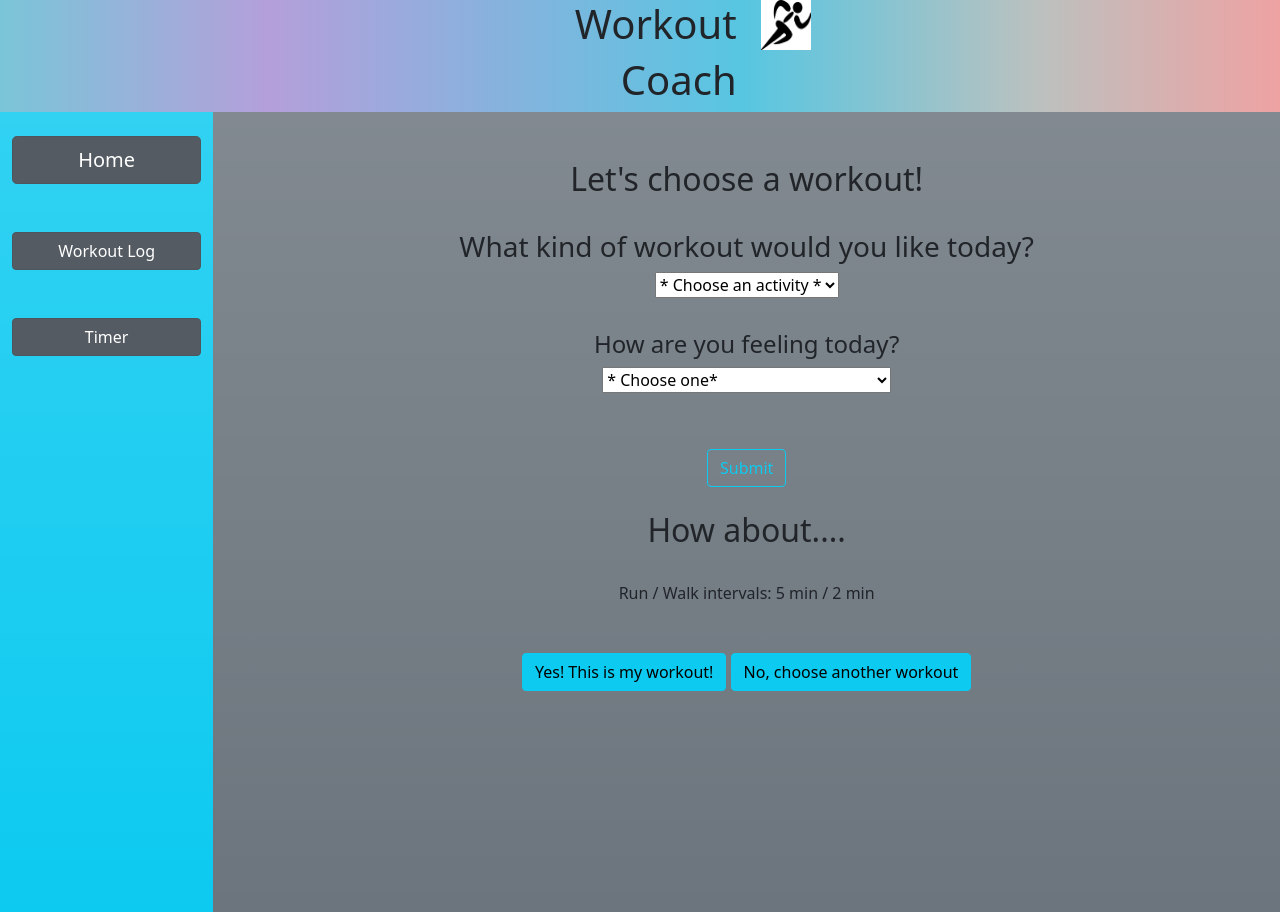
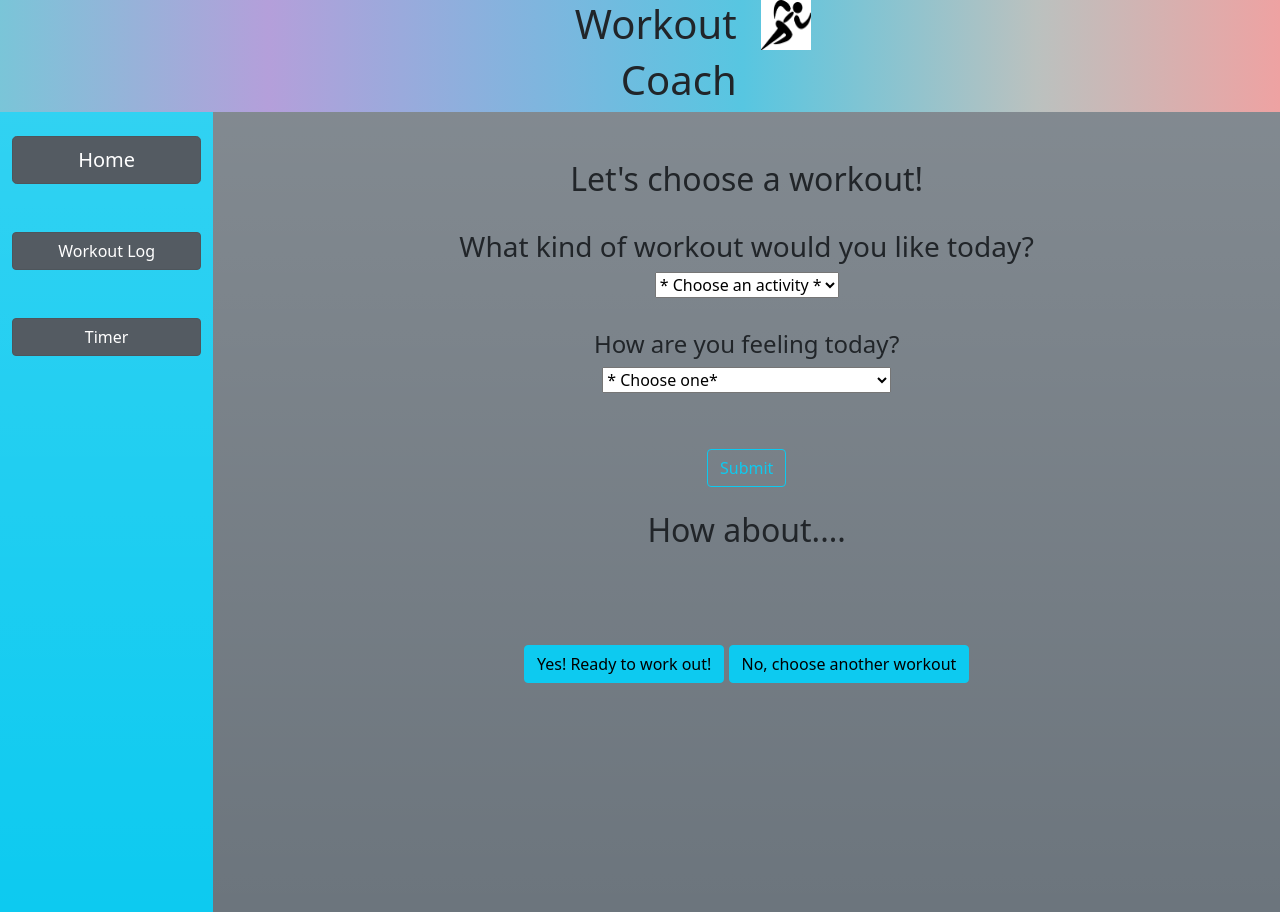
Before and after one commit to hhenske/project_workout-coach, a React (Create React App) app: page /Form in a window 1280 px wide. Built offline with nearby package versions, Linux system fonts and the light colour scheme.

Commit message:
still working on validation and conditionally rendering suggestedWorkout

```diff
--- a/src/pages/Form.js
+++ b/src/pages/Form.js
@@ -1,7 +1,7 @@
 import React, { Fragment, useState } from 'react';
-import classes from './form.module.css';
+
 import SuggestedWorkout from './SuggestedWorkout';
-import { NavLink } from 'react-router-dom';
+
 
 
 
@@ -10,8 +10,6 @@ const Form = () => {
   const [enteredIntensity, setEnteredIntensity] = useState('');
   const [formIsValid, setFormIsValid] = useState(true);
 
-  // Followed max through this, but with the above not commented out, setEnteredCategory has already been defined
-  // and with them commented out, they are not defined
 
   const categoryChoiceHandler = (event) => {
     setEnteredCategory(event.target.value);
@@ -26,11 +24,10 @@ const Form = () => {
 
 
 
-
   const formSubmissionHandler = event => {
     event.preventDefault();
 
-    if (enteredCategory != '' || enteredIntensity != '') {
+    if (enteredCategory === '' || enteredIntensity === '') {
       setFormIsValid(false);
       return;
     }
@@ -40,15 +37,16 @@ const Form = () => {
       return;
     }
 
-
+// take these out before 'go time'
     console.log(enteredCategory);
     console.log(enteredIntensity);
     console.log(formIsValid);
 
 
     // on Submit, we want to ...1) store the entered category for adding to the activity log AND for choosing the workout
-                                // 2) randomly choose a workout in the correct categoryChoiceHandler
-    //                          3) make the "How about...." code appear (otherwise, it shouldn't be displayed)
+                                // 2) randomly choose a workout in the correct category and intensity
+    //                          3) make the "How about...." code appear (otherwise, it shouldn't be displayed) (currently it IS displayed
+                                //  because the form is set as valid from start)
 
   };
 
@@ -88,11 +86,11 @@ return (
 
             <div>
               <br /><br />
-              <button type ="button" className="btn btn-outline-info" onSubmit = {formSubmissionHandler}>Submit</button>
+              <button type ="button" className="btn btn-outline-info" onClick = {formSubmissionHandler}>Submit</button>
               <br /><br />
 
               {formIsValid && <SuggestedWorkout />}
-              {/* this displays at first render because we start with form being valid.... */}
+              {/* this displays at first render because we start with form being valid.... need to NOT display at beginning */}
 
 
             </div>
--- a/src/pages/SuggestedWorkout.js
+++ b/src/pages/SuggestedWorkout.js
@@ -1,17 +1,21 @@
 import React, { Fragment } from 'react';
 import { NavLink } from 'react-router-dom';
-import { Button } from 'react'
 
-const SuggestedWorkout = () => {
+import Form from './Form';
+
+const SuggestedWorkout = (props) => {
 
     return (
         <Fragment>
             <h2>How about....</h2>
             <br />
             {/* This code will be dynamic...it'll be the randomly chosen workout from the category the user chose on the form */}
-            <div>Run / Walk intervals: 5 min / 2 min</div>
+            <div>
+                <p>{props.enteredCategory}</p>
+                {/* How do I access form choices here? */}
+            </div>
             <br /><br />
-            <NavLink to="Timer" type="button" class="btn btn-info">Yes! This is my workout!</NavLink>
+            <NavLink to="Timer" type="button" class="btn btn-info">Yes! Ready to work out!</NavLink>
                 {/* this button will link to stopwatch page */}
                 {' '}
                 <NavLink to="Form" button type="button" class="btn btn-info">No, choose another workout
```
